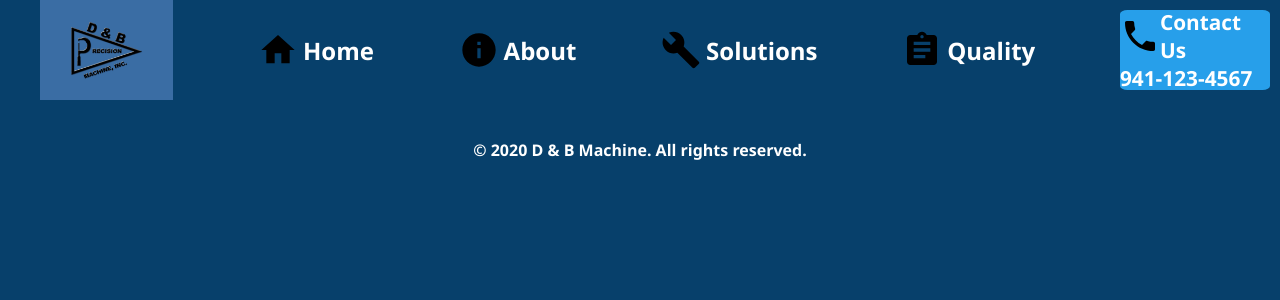
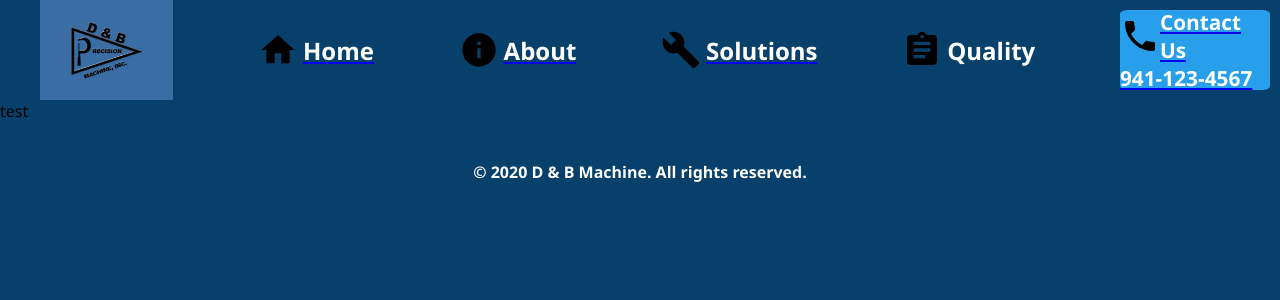
Before and after one commit to irendon1993/dandbwebsite, a React (Create React App) app: page /quality in a window 1280 px wide. Shown: the top 300 px of the page. Built offline with nearby package versions, Linux system fonts and the light colour scheme.

Commit message:
Created the rest of header pages and routed links

```diff
--- a/src/App.js
+++ b/src/App.js
@@ -5,6 +5,7 @@ import { Route, Switch } from 'react-router-dom'
 import { Header } from './Components/Header.js'
 import {Footer} from './Components/Footer.js'
 import { Home } from './Pages/Home'
+import { About } from './Pages/About'
 
 export function App() {
 
@@ -13,6 +14,10 @@ export function App() {
       <Header />
       <Switch>
         <Route exact path="/" component={Home} />
+        <Route exact path="/about" component={About} />
+        <Route exact path="/solutions" component={About} />
+        <Route exact path="/quality" component={About} />
+        <Route exact path="/contact" component={About} />
       </Switch>
       <Footer />
     </main>
--- a/src/Components/Header.js
+++ b/src/Components/Header.js
@@ -16,19 +16,23 @@ export function Header() {
               <img src={Logo} height="100 px" />
             </li>
             <li>
-              <div className="navItem"><img src={IconHome} /><h3>Home</h3></div>
+              <div className="navItem"><img src={IconHome} /><Link to="/"><h3>Home</h3></Link></div>
+            </li>
+
+              <li>
+                <div className="navItem"><img src={IconAbout} /><Link to="/about"><h3>About</h3></Link></div>
+              </li>
+
+
+            <li>
+              <div className="navItem"><img src={IconSolutions} /><Link to="solutions"><h3>Solutions</h3></Link></div>
             </li>
             <li>
-              <div className="navItem"><img src={IconAbout} /><h3>About</h3></div>
-            </li>
-            <li>
-              <div className="navItem"><img src={IconSolutions} /><h3>Solutions</h3></div>
-            </li>
-            <li>
-              <div className="navItem"><img src={IconQuality} /><h3>Quality</h3></div>
+              <div className="navItem"><img src={IconQuality} /><Link><h3>Quality</h3></Link></div>
 
             </li>
             <li className="contact">
+              <Link to="/contact">
               <div>
                 <div className="contactDiv">
                   <img src={IconContact} />
@@ -36,6 +40,7 @@ export function Header() {
                 </div>
                 <h4>941-123-4567</h4>
               </div>
+              </Link>
             </li>
           </ul>
         </nav>
--- a/src/Styles/header.scss
+++ b/src/Styles/header.scss
@@ -64,6 +64,9 @@ header {
         justify-content: center;
     }
 
+    a:visited { text-decoration: none; color:#279FEA; }
+    a:hover { color:#07406B; }
+
     img {
         height: 40px;
     }
@@ -75,4 +78,18 @@ header {
 
   }
 
+  link {
+    text-decoration: none;
+    list-style: none;
+  }
+
+  a:visited { text-decoration: none; color:#07406B; }
+  a:hover { color:#279FEA; }
+
+
+
+  button {
+    text-decoration: none;
+  }
+
 }
--- a/src/Styles/main.scss
+++ b/src/Styles/main.scss
@@ -31,4 +31,18 @@ main {
     color: white;
 
   }
+
+  link {
+    text-decoration: none;
+    list-style: none;
+  }
+
+  a:visited { text-decoration: none; color:red; }
+  a:hover { text-decoration: none; color:blue; }
+  a:focus { text-decoration: none; color:yellow; }
+  a:hover, a:active { text-decoration: none; color:black }
+
+  button {
+    text-decoration: none;
+  }
 }
```
Also changed, not shown: src/Pages/Contact.js (added, +10 -0 lines), src/Pages/Quality.js (added, +10 -0 lines), src/Pages/Solutions.js (added, +10 -0 lines), 1 other file (tests, documents, lock files or other folders).
